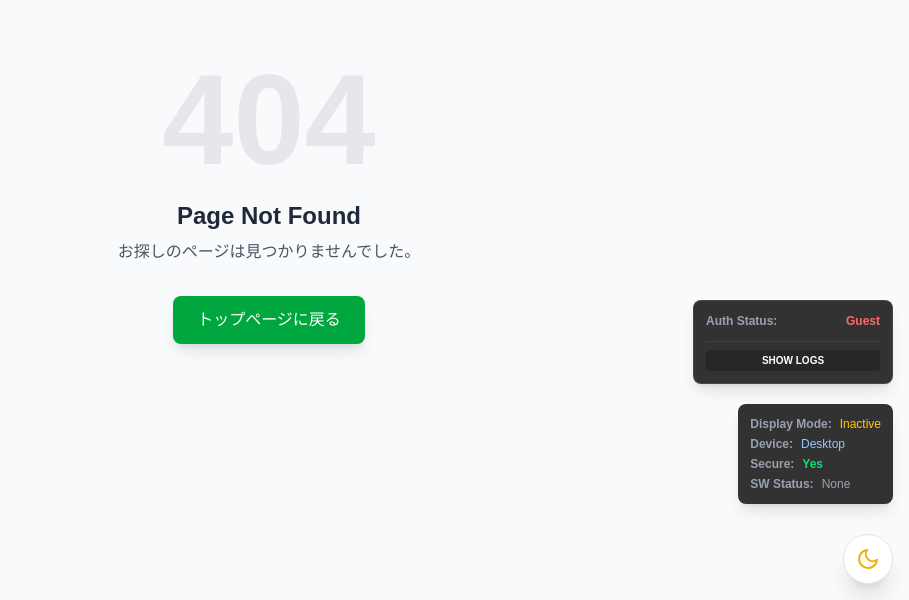
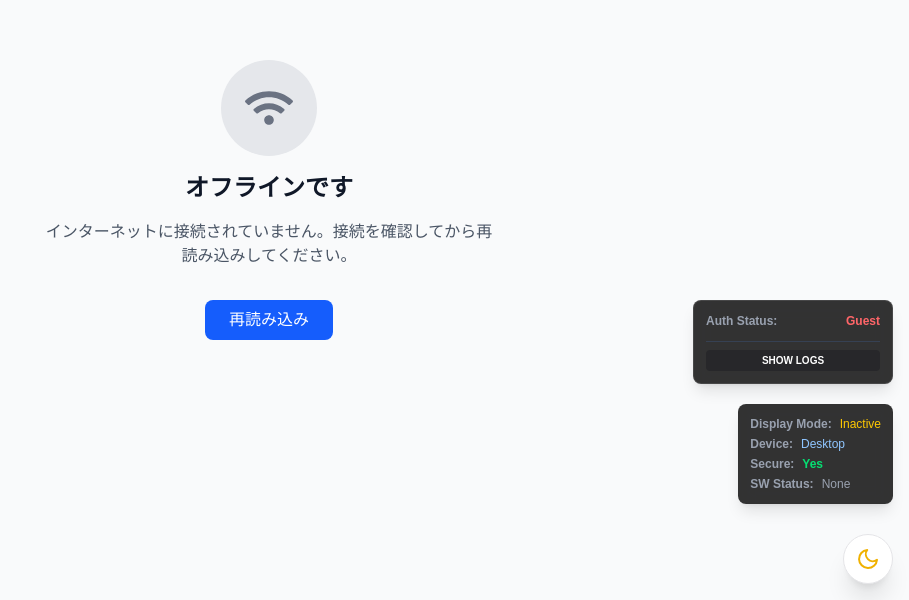
Before and after one commit to vegetables-market/vgm-fe, a Next.js app: page /offline in a window 1280 px wide. Before the commit this address had no page. Shown: the part 200-800 px from the top of the page, without its empty margins (371-1280 px from the left). Built offline with nearby package versions, Linux system fonts and the light colour scheme.

Commit message:
オフラインフォールバック機能を追加し、エラーハンドリングと`ApiError`の拡張を実装。オフラインページを新規作成。

```diff
--- /dev/null
+++ b/src/app/offline/page.tsx
@@ -0,0 +1,25 @@
+import { FaWifi } from 'react-icons/fa';
+
+export default function OfflinePage() {
+    return (
+        <div className="flex min-h-screen flex-col items-center justify-center bg-gray-50 p-4 text-center dark:bg-gray-900">
+            <div className="flex flex-col items-center space-y-4">
+                <div className="rounded-full bg-gray-200 p-6 dark:bg-gray-800">
+                    <FaWifi className="h-12 w-12 text-gray-500 dark:text-gray-400" />
+                </div>
+                <h1 className="text-2xl font-bold text-gray-900 dark:text-white">
+                    オフラインです
+                </h1>
+                <p className="max-w-md text-gray-600 dark:text-gray-400">
+                    インターネットに接続されていません。接続を確認してから再読み込みしてください。
+                </p>
+                <button
+                    onClick={() => window.location.reload()}
+                    className="mt-4 rounded-lg bg-blue-600 px-6 py-2 font-medium text-white transition-colors hover:bg-blue-700 focus:outline-none focus:ring-2 focus:ring-blue-500 focus:ring-offset-2 dark:focus:ring-offset-gray-900"
+                >
+                    再読み込み
+                </button>
+            </div>
+        </div>
+    );
+}
--- a/src/lib/api/api-client.ts
+++ b/src/lib/api/api-client.ts
@@ -32,6 +32,8 @@ export class ApiError extends Error {
     constructor(
         public status: number,
         message: string,
+        public errorCode?: string,
+        public details?: string[],
     ) {
         super(message);
         this.name = 'ApiError';
@@ -119,21 +121,28 @@ export async function fetchApi<T>(
             if (response.status === 401) {
                 addLog('[API Error] 401 Unauthorized - Auto logout');
                 handleUnauthorized();
-                throw new ApiError(401, 'Unauthorized');
+                addLog('[API Error] 401 Unauthorized - Auto logout');
+                handleUnauthorized();
+                throw new ApiError(401, 'Unauthorized', 'UNAUTHORIZED');
             }
 
             let errorMessage = `API Error: ${response.status}`;
+            let errorCode: string | undefined;
+            let details: string[] | undefined;
+
             try {
                 const errorData = await response.json();
-                if (errorData && errorData.message) {
-                    errorMessage = errorData.message;
+                if (errorData) {
+                    if (errorData.message) errorMessage = errorData.message;
+                    if (errorData.errorCode) errorCode = errorData.errorCode;
+                    if (errorData.details) details = errorData.details;
                 }
             } catch (jsonError) {
                 // JSONパース失敗
             }
 
             addLog(`[API Error] ${response.status}: ${errorMessage}`);
-            throw new ApiError(response.status, errorMessage);
+            throw new ApiError(response.status, errorMessage, errorCode, details);
         }
 
         // ボディが空の場合は空のオブジェクトを返す（Void対応）
@@ -196,7 +205,8 @@ export async function uploadImage(
 
         if (!response.ok) {
             const errorText = await response.text();
-            throw new ApiError(response.status, `アップロード失敗: ${errorText}`);
+
+            throw new ApiError(response.status, `アップロード失敗: ${errorText}`, 'UPLOAD_ERROR');
         }
 
         const result = await response.json();
@@ -205,6 +215,6 @@ export async function uploadImage(
         if (error instanceof ApiError) {
             throw error;
         }
-        throw new Error(`画像のアップロードに失敗しました: ${error}`);
+        throw new Error(`画像のアップロードに失敗しました: ${String(error)}`);
     }
 }
--- a/src/lib/api/error-handler.ts
+++ b/src/lib/api/error-handler.ts
@@ -20,6 +20,10 @@ export function getErrorMessage(error: unknown): string {
     if (error instanceof ApiError) {
         // バックエンドから具体的なメッセージが返ってきている場合はそれを優先
         if (error.message && !error.message.startsWith('API Error:')) {
+            // バリデーションエラーなどで詳細がある場合はそれを追加
+            if (error.details && error.details.length > 0) {
+                return `${error.message}\n${error.details.join('\n')}`;
+            }
             return error.message;
         }
         // ステータスコードに基づくデフォルトメッセージ
--- a/src/sw.ts
+++ b/src/sw.ts
@@ -34,3 +34,20 @@ const serwist = new Serwist({
 
 // 4. イベントリスナーの登録
 serwist.addEventListeners();
+
+// 5. オフラインフォールバックの設定
+// ナビゲーションリクエストが失敗した場合（オフライン時）、/offline.html を返します
+serwist.setCatchHandler(async ({ request }) => {
+  if (request.destination === "document") {
+    const offlinePage = await serwist.matchPrecache("/offline.html");
+    if (offlinePage) {
+      return offlinePage;
+    }
+    // プリキャッシュに見つからない場合は /offline を試す（念のため）
+    const offlineRoute = await serwist.matchPrecache("/offline");
+    if (offlineRoute) {
+      return offlineRoute;
+    }
+  }
+  return Response.error();
+});
```
Also changed, not shown: 1 other file (tests, documents, lock files or other folders).
